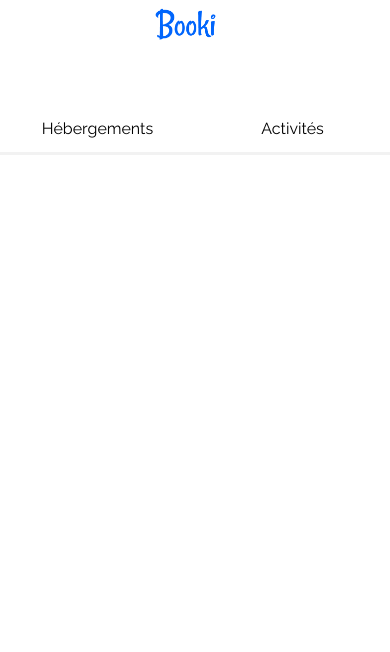
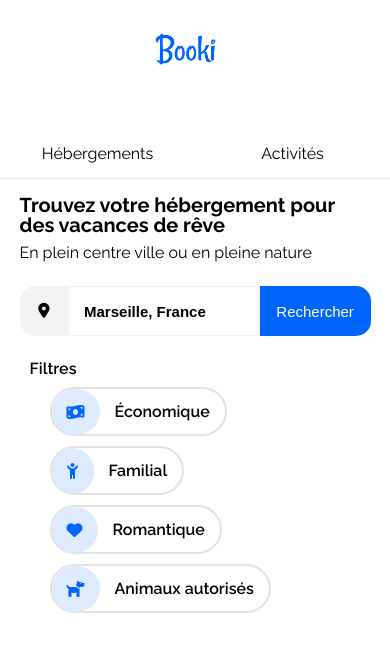
Before and after one commit to VIEIRA-Michel/Booki, a plain HTML site: page src/index.html in a window 390 px wide. Drawn offline with Linux system fonts and the light colour scheme.

Commit message:
ajout des boutons filtres aux formats desktop et mobile

```diff
--- a/src/css/styles.css
+++ b/src/css/styles.css
@@ -13,13 +13,14 @@ a {
 header {
     display: flex;
     justify-content: space-between;
-    align-items: center;
+    align-items: flex-start;
 }
 
 .logo-header {
     width: 95px;
     height: 48px;
     margin: 0 0 20px 15px;
+    padding-top: 25px;
 }
 .menu {
     display: flex;
@@ -30,7 +31,7 @@ header {
 .nav-hebergements {
     width: 50%;
     text-align: center;
-    padding: 40px;
+    padding-top: 40px;
 
 }
 .nav-hebergements:hover {
@@ -41,7 +42,7 @@ header {
 .nav-activites {
     width: 50%;
     text-align: center;
-    padding: 40px;
+    padding-top: 40px;
 
 
 }
@@ -50,14 +51,115 @@ header {
     color: #0065FC;
 }
 
+.search-position {
+    background-color: #F2F2F2;
+    width: 50px;
+    height: 50px;
+    border: solid 1px #F2F2F2;
+    border-radius: 15px 0px 0px 15px;
+}
+
+.fa-location-dot {
+    font-size: 15px;
+}
+.search-field {
+    border: solid 1px #F2F2F2;
+    font-weight: 600;
+    height: 46px;
+    width: 180px;
+    font-size: 15px;
+    padding-left: 15px;
+
+}
+.search-submit {
+    background-color: #0065FC;
+    color: white;
+    font-size: 15px;
+    font-weight: 500;
+    border: none;
+    border-radius: 0px 15px 15px 0px;
+    height: 50px;
+    width: 115px;
+}
+
+.form-search {
+    display: flex;
+    margin-top: 25px;
+}
+
+h1 {
+    font-weight: bold;
+    font-size: 20px;
+    margin-bottom: 10px;
+}
+
+.trouver-emplacement > h3 {
+    margin: 10px 0px 15px 0px;
+    font-weight: 300;
+}
+
+.filtrer-emplacement {
+    margin: 25px 0px 25px 10px;
+    display: flex;
+    flex-wrap: wrap;
+    font-weight: 600;
+    align-items: center;
+}
+
+.tout-les-filtres {
+    display: flex;
+    flex-wrap: wrap;
+}
+
+.filter-button {
+    display: flex;
+    align-items: center;
+    background-color: white;
+    height: 45px;
+    font-weight: 600;
+    margin-top: 10px;
+    margin-left: 20px;
+    padding: 0 15px 0 0;
+    border: 2px solid #e2e2e2;
+    border-radius: 25px;
+    transition: background-color 0.75s, color 0.75s;
+
+}
+.filter-button:hover {
+    background-color: #DEEBFF;
+    color: #0065FC;
+}
+
+.name-button {
+    white-space: pre;
+}
+
+.fa-money-bill-wave, .fa-child-reaching, .fa-heart, .fa-dog {
+    box-sizing: border-box;
+    background-color: #DEEBFF;
+    color: #0065FC;
+    padding: 15px;
+    border-radius: 100%;
+    margin-right: 15px;
+}
+
 @media screen and (max-width: 768px) {
     body {
         margin: 0;
     }
 
+    main {
+        width: 90%;
+        margin: auto;
+    }
+
     header {
         display: flex;
         flex-direction: column;
+    }
+
+    #logo {
+        margin: auto;
     }
 
     a:hover {
@@ -91,8 +193,22 @@ header {
         border-bottom: 3px solid #0065FC;
         border-top: none;
     }
+
+    h3 {
+        display: inline-block;
+    }
+
+    /*
+    .filter-button:nth-child(3) {
+        margin-left: 0px;
+    }
+    */
 }
 
-@media screen and (max-width: 992px) {
-
+@media screen and (min-width: 769px) and (max-width: 991px) {
+    /*
+    .filter-button:first-child, .filter-button:nth-child(4){
+        margin-left: 0px;
+    }
+    */
 }
--- a/src/index.html
+++ b/src/index.html
@@ -28,6 +28,38 @@
                         <a href="#Activités">Activités</a>
                     </div>
                 </nav>
+    </header>
+    <main>
+        <div class="filter-banner">
+            <div class="trouver-emplacement">
+                <h1>Trouvez votre hébergement pour des vacances de rêve</h1>
+                <p>En plein centre ville ou en pleine nature</p>
+                <form name="recherche" action="get" class="form-search">
 
-    </header>
+                    <button type="button" class="search-position"><i class="fa-solid fa-location-dot"></i></button><input type="text" class="search-field" value="Marseille, France" size="15"><button type="submit" class="search-submit">Rechercher</button>
+                </form>
+            </div>
+            <div class="filtrer-emplacement">
+                <h3>Filtres</h3>
+                <div class="tout-les-filtres">
+                    <div class="filter-button">
+                        <i class="fa-solid fa-money-bill-wave"></i>
+                        <div class="name-button">Économique</div>
+                    </div>
+                    <div class="filter-button">
+                        <i class="fa-solid fa-child-reaching"></i>
+                        <div class="name-button">Familial</div>
+                    </div>
+                    <div class="filter-button">
+                        <i class="fa-solid fa-heart"></i>
+                        <div class="name-button">Romantique</div>
+                    </div>
+                    <div class="filter-button">
+                        <i class="fa-solid fa-dog"></i>
+                        <div class="name-button">Animaux autorisés</div>
+                    </div>
+                </div>
+            </div>
+        </div>
+    </main>
 </body>
```
